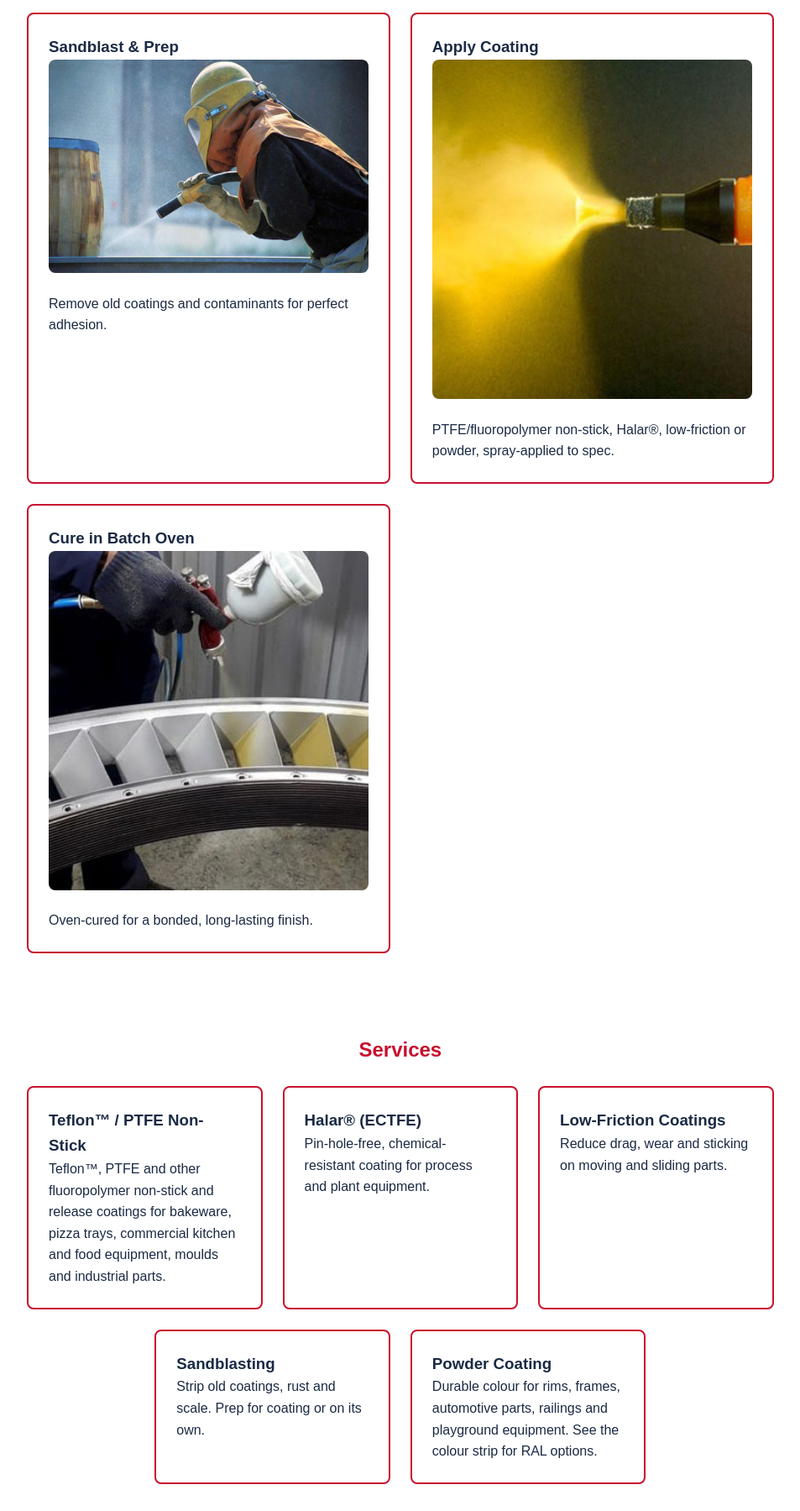
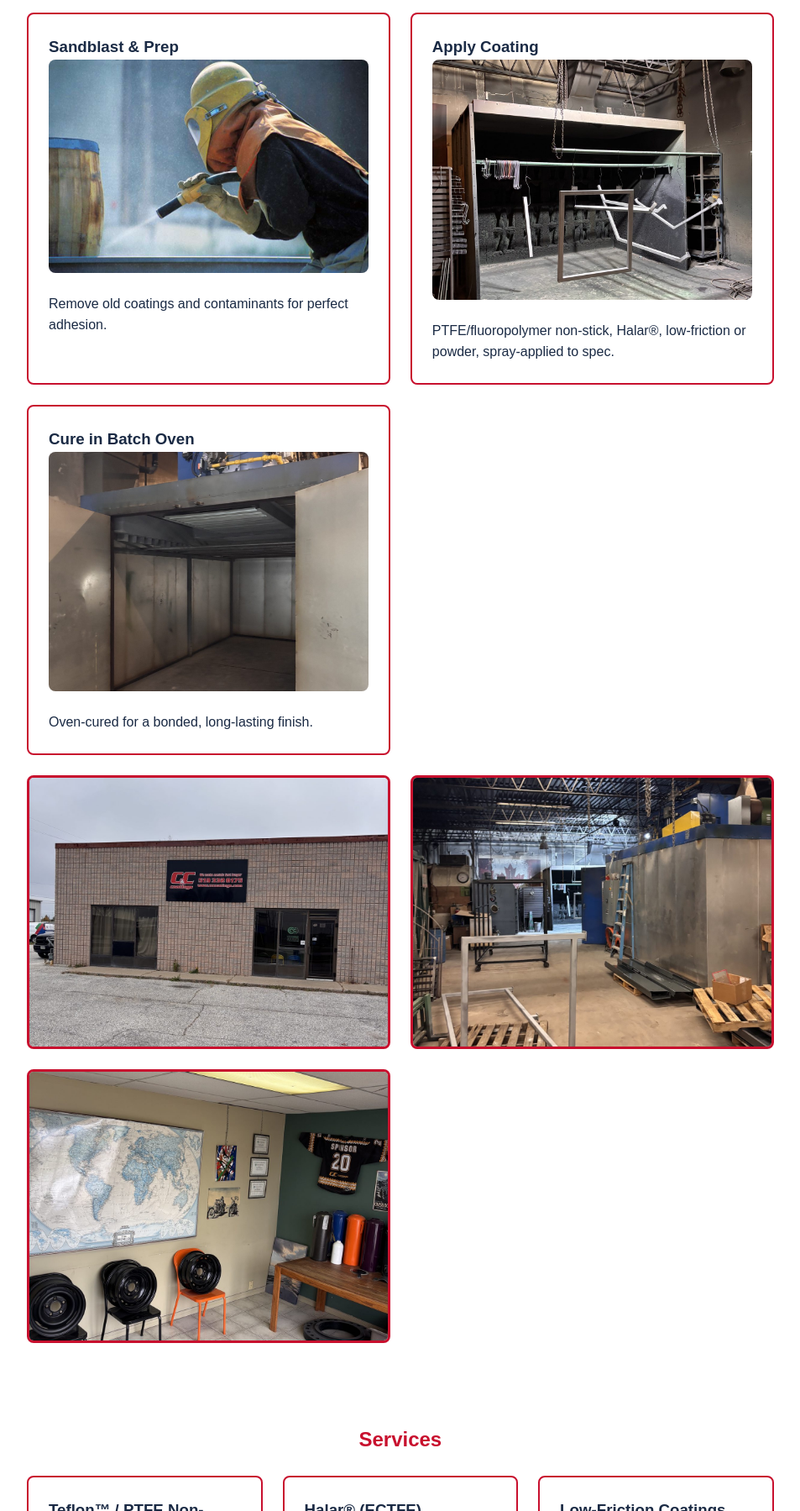
Before and after one commit to Dracron8/CCWeb, a plain HTML site: page index.html in a window 1280 px wide. Shown: the part 1131-2930 px from the top of the page at 84% size, without its empty margins (269-1222 px from the left). Drawn offline with Linux system fonts and the light colour scheme.

Commit message:
Draft: real shop photos in Our Process (spray booth, batch oven) plus three-photo shop gallery
Co-Authored-By: Claude Fable 5.1 <noreply@anthropic.com>
Claude-Session: https://claude.ai/code/session_019Cuknn2EagYP5BAUPkynYt

```diff
--- a/index.html
+++ b/index.html
@@ -379,6 +379,7 @@
         }
         .services-grid .card { margin-bottom: 0; } /* the grid gap is the spacing; no double gap */
         .gallery img { width: 100%; height: auto; border-radius: 8px; border: 3px solid #c8102e; }
+        .shop-gallery { margin-top: 1.5rem; }
         form { max-width: 600px; margin: auto; }
         input, textarea {
             width: 100%;
@@ -512,14 +513,19 @@
             </div>
             <div class="card">
                 <h3>Apply Coating</h3>
-                <img src="assets/powder-spray.jpg" alt="Electrostatic powder coating spray" style="width:100%; border-radius:8px; margin-bottom:1rem;">
+                <img src="assets/shop-spray-booth.jpg" alt="Parts hung in the spray booth at C&amp;C Coatings" loading="lazy" style="width:100%; border-radius:8px; margin-bottom:1rem;">
                 <p>PTFE/fluoropolymer non-stick, Halar®, low-friction or powder, spray-applied to spec.</p>
             </div>
             <div class="card">
                 <h3>Cure in Batch Oven</h3>
-                <img src="assets/coated-part.jpg" alt="Coating applied to industrial part" style="width:100%; border-radius:8px; margin-bottom:1rem;">
+                <img src="assets/shop-batch-oven.jpg" alt="Inside the walk-in batch curing oven at C&amp;C Coatings" loading="lazy" style="width:100%; border-radius:8px; margin-bottom:1rem;">
                 <p>Oven-cured for a bonded, long-lasting finish.</p>
             </div>
+        </div>
+        <div class="gallery shop-gallery">
+            <img src="assets/shop-exterior.jpg" alt="C&amp;C Coatings shop, 1380 Lougar Ave, Sarnia" loading="lazy">
+            <img src="assets/shop-floor.jpg" alt="Shop floor with part racks and the batch oven" loading="lazy">
+            <img src="assets/shop-office.jpg" alt="Front office at C&amp;C Coatings" loading="lazy">
         </div>
     </section>
 
```
Also changed, not shown: assets/shop-batch-oven.jpg (added), assets/shop-exterior.jpg (added), assets/shop-floor.jpg (added), assets/shop-office.jpg (added), assets/shop-spray-booth-alt.jpg (added), assets/shop-spray-booth.jpg (added).
